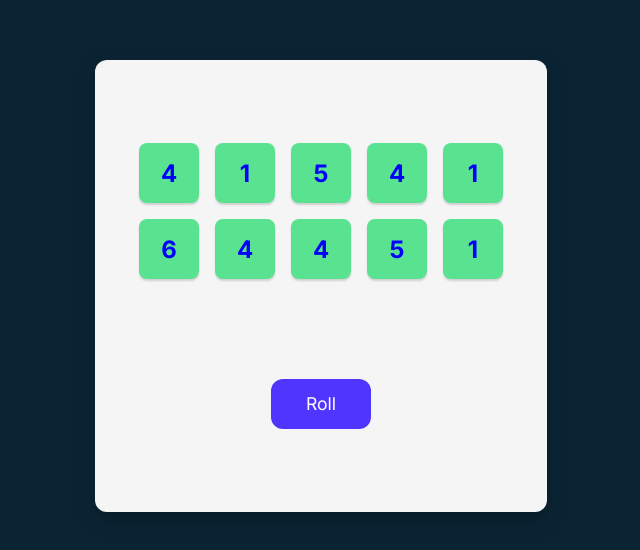
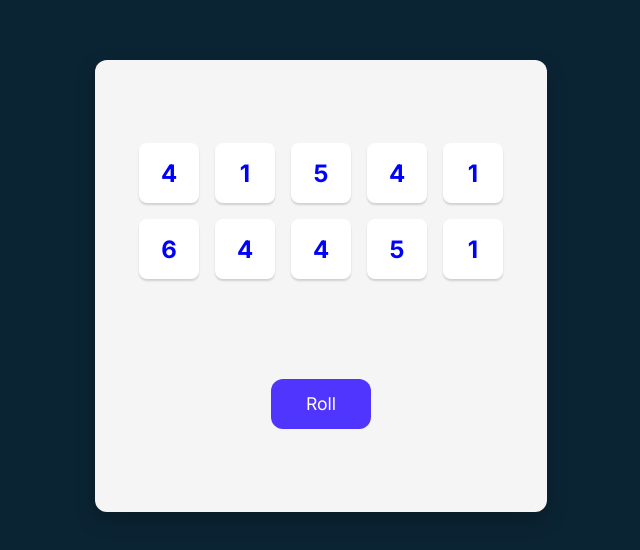
Before and after one commit to Halcyon666/react-daily-learn, a React (Vite) app: page / in a window 1280 px wide. Shown: the part 114-664 px from the top of the page, without its empty margins (335-975 px from the left). Built offline with nearby package versions, Linux system fonts and the light colour scheme.

Commit message:
change background by click button

```diff
--- a/src/tenzies/App.tsx
+++ b/src/tenzies/App.tsx
@@ -13,19 +13,24 @@ const App: React.FC = () => {
   const generateDice = () =>
     Array.from({ length: 10 }, () => ({
       value: Math.ceil(Math.random() * 6),
-      isHeld: true,
+      isHeld: false,
       id: nanoid(),
     }));
   const [dice, setDice] = useState<DiceProp[]>(generateDice());
+  const changeToHeld = (id: string) =>
+    setDice((prevDice) =>
+      prevDice.map((die) => (die.id === id ? { ...die, isHeld: true } : die))
+    );
 
   const diceElements = dice.map((diceProp) => (
     // becarefull passvalue do not pass all object,instead of spread all of it.
-    <Die key={diceProp.id} {...diceProp} />
+    <Die key={diceProp.id} changeToHeld={changeToHeld} die={diceProp} />
   ));
 
   const rollDice = () => {
     setDice(generateDice());
   };
+
   return (
     <main>
       <div className="dice-container">{diceElements}</div>
--- a/src/tenzies/Die.tsx
+++ b/src/tenzies/Die.tsx
@@ -1,10 +1,23 @@
 import type { DiceProp } from "./App";
 
-const Die: React.FC<DiceProp> = ({ value, isHeld }) => {
-  const style = {
-    backgroundColor: isHeld ? "#59E391" : "white",
-  };
-  return <button style={style}>{value}</button>;
+/**
+ * Recommendation
+ * For scalable apps / larger state management: Option 1 is preferred
+ * because it separates state (data) from behavior (actions), which aligns with React best practices.
+ */
+const Die: React.FC<{ die: DiceProp; changeToHeld: (id: string) => void }> = ({
+  die,
+  changeToHeld,
+}) => {
+  const { value, isHeld, id } = die;
+  return (
+    <button
+      className={isHeld ? "held" : "notHeld"}
+      onClick={() => changeToHeld(id)}
+    >
+      {value}
+    </button>
+  );
 };
 
 export default Die;
--- a/src/tenzies/index.css
+++ b/src/tenzies/index.css
@@ -57,7 +57,7 @@ button {
     font-family: Inter, sans-serif;
 }
 
-main>button {
+.roll-button {
     width: 100px;
     height: 50px;
     background-color: #5035FF;
@@ -67,3 +67,12 @@ main>button {
     margin-top: 2rem;
     font-size: 1.1rem;
 }
+
+/* In CSS, the more specific rule wins. */
+.dice-container button.held {
+    background-color: #59E391;
+}
+
+.dice-container button.notHeld {
+    background-color: white;
+}
```
